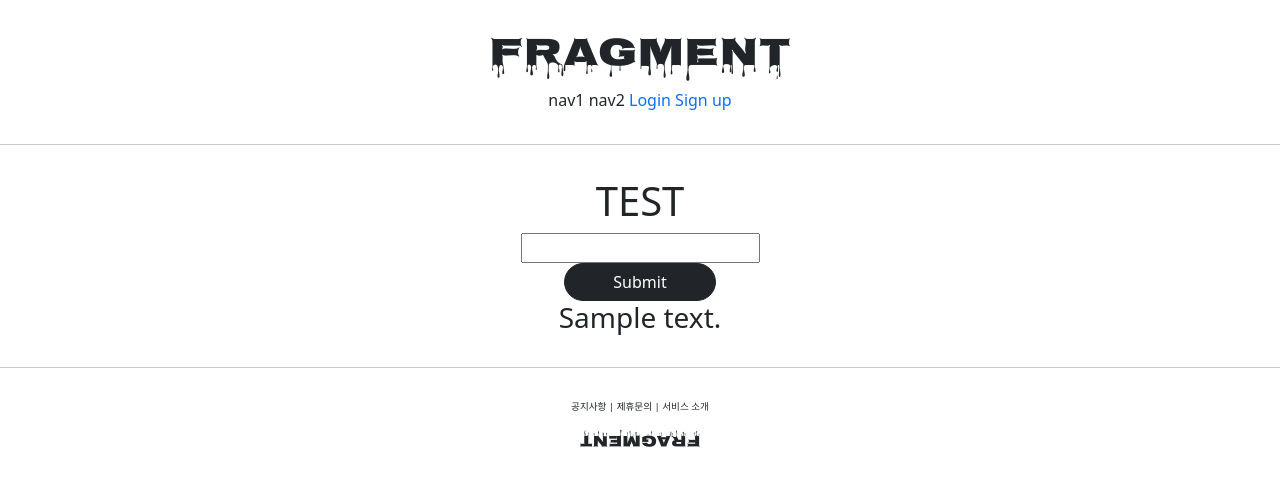
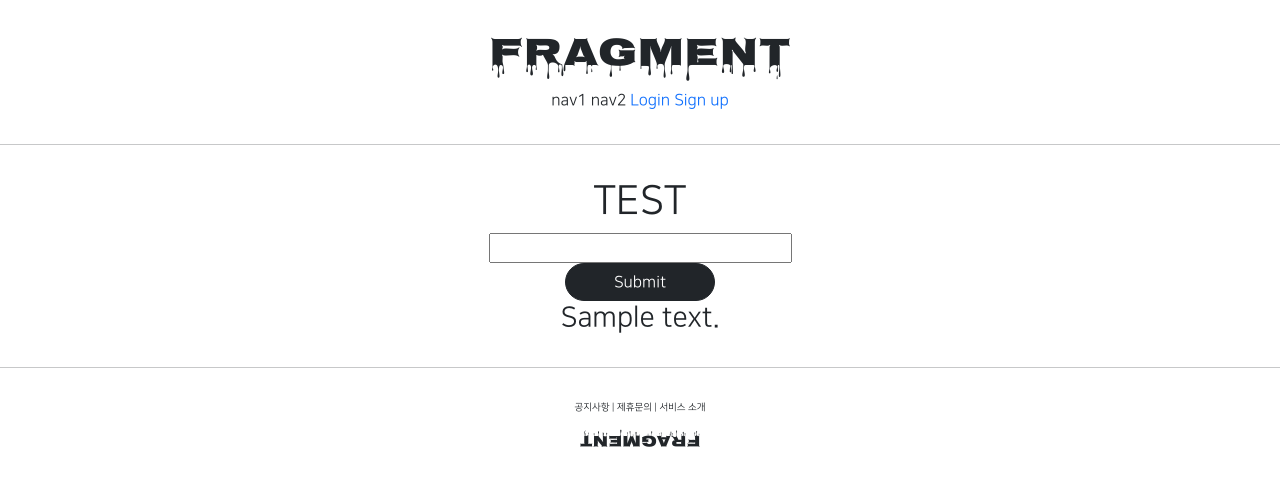
Before and after one commit to 21nkyu/ik_1ban_2, a Django app: page /accounts/overpower/ in a window 1280 px wide. Shown: the top 486 px of the page. Run offline with Django 3.2, Linux system fonts and the light colour scheme; tables that the repository leaves empty hold one stand-in row (values such as "Sample post"); parts of the project's set-up code (start-up, migrations or seed data) failed here and were passed over; some libraries are stand-ins or nearby versions.

Commit message:
20210801_scd_006

```diff
--- a/ik_1ban_2/settings.py
+++ b/ik_1ban_2/settings.py
@@ -118,7 +118,7 @@ AUTH_PASSWORD_VALIDATORS = [
 # Internationalization
 # https://docs.djangoproject.com/en/3.2/topics/i18n/
 
-LANGUAGE_CODE = 'en-us'
+LANGUAGE_CODE = 'ko-kr'
 
 TIME_ZONE = 'UTC'
 
--- a/static/base.css
+++ b/static/base.css
@@ -15,7 +15,7 @@
 }
 
 .fragment_footer_button{
-    font-size: 0.6rem;
+    font-size: 0.9rem;
 }
 
 .hideline{
--- a/templates/base.html
+++ b/templates/base.html
@@ -3,7 +3,7 @@
 
 {% include 'head.html' %}
 
-<body>
+<body style="font-family: 'NanumSquareR'">
 {% include 'header.html' %}
 
 <hr>
--- a/templates/head.html
+++ b/templates/head.html
@@ -18,5 +18,31 @@
 {#    <style type="text/css">#}
 {#    a { text-decoration:none }#}
 {#    </style>#}
+        <style>
+        @font-face {
+            font-family: 'NanumSquareR';
+            src: local('NanumSquareR'),
+            url("{% static 'fonts/NanumSquareR.otf' %}") format("opentype");
+        }
+        @font-face {
+            font-family: 'NanumSquareEB';
+            src: local('NanumSquareEB'),
+            url("{% static 'fonts/NanumSquareEB.otf' %}") format("opentype");
+        }
+        @font-face {
+            font-family: 'NanumSquareB';
+            src: local('NanumSquareB'),
+            url("{% static 'fonts/NanumSquareB.otf' %}") format("opentype");
+        }
+        @font-face {
+            font-family: 'NanumSquareL';
+            src: local('NanumSquareL'),
+            url("{% static 'fonts/NanumSquareL.otf' %}") format("opentype");
+        }
+    </style>
+
+
+
+
 
 </head>
```
Also changed, not shown: accountapp/templates/accountapp/create.html (+11 -4 lines), accountapp/templates/accountapp/login.html (+4 -4 lines), static/fonts/NanumSquareB.otf (added), static/fonts/NanumSquareEB.otf (added), static/fonts/NanumSquareL.otf (added), static/fonts/NanumSquareR.otf (added).
